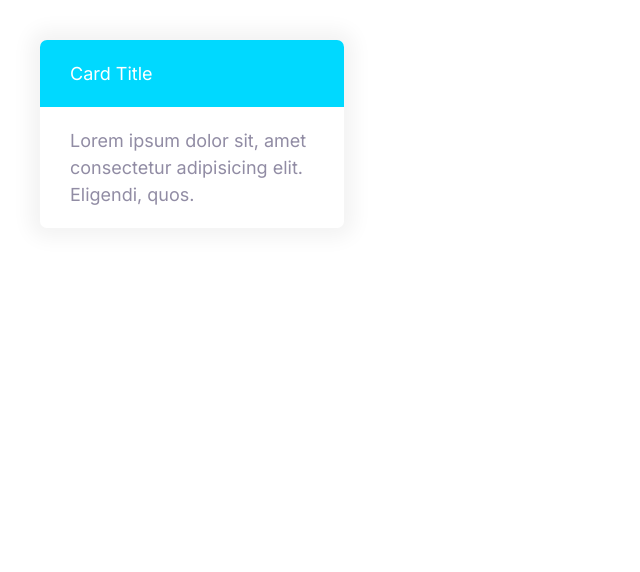
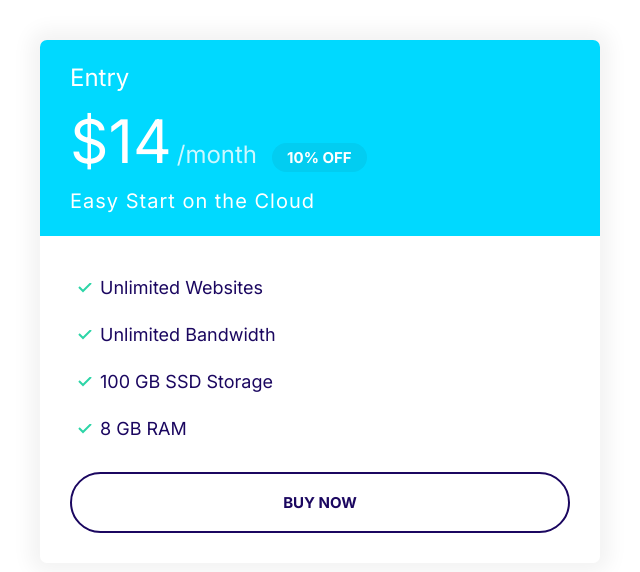
Before and after one commit to Danny922/Mo, a plain HTML site: page index.html in a window 1280 px wide. Shown: the whole page, without its empty margins (0-640 px from the left). Drawn offline with Linux system fonts and the light colour scheme.

Commit message:
Plans Set Up

```diff
--- a/css/styles.css
+++ b/css/styles.css
@@ -113,6 +113,11 @@ a {
 
 .badge--small {
     font-size: 1.6rem;
+}
+
+.badge--small {
+    font-size: 1.6rem;
+    padding: .5rem 1.5rem;
 }
 
 @media screen and (min-width: 1024px) {
@@ -292,3 +297,36 @@ a {
     background: var(--color-secondary);
     color: #fff;
 }
+
+.card--secondary .badge--secondary {
+    background: #02cdf1;
+}
+
+/* Plans */
+.plan__name {
+    color: #fff;
+    margin: 0;
+    font-weight: 500;
+}
+
+.plan__price {
+    font-size: 6rem;
+}
+
+.plan__billing-cycle {
+    font-size: 2.4rem;
+    font-weight: 300;
+    opacity: .8;
+    margin-right: 1rem;
+}
+
+.plan__description {
+    font-size: 2rem;
+    font-weight: 300;
+    letter-spacing: 1px;
+    display: block;
+}
+
+.plan .list__item {
+    margin-bottom: 2rem;
+}
--- a/index.html
+++ b/index.html
@@ -12,11 +12,25 @@
     <link rel="stylesheet" href="css/styles.css" />
 </head>
 <body>
-    <div style="width: 30%; padding: 4rem">
-        <div class="card card--secondary">
-            <header class="card__header">Card Title</header>
-            <div class="card__body">
-                Lorem ipsum dolor sit, amet consectetur adipisicing elit. Eligendi, quos.
+    <div style="width: 50%; padding: 4rem">
+        <div class="plan">
+            <div class="card card--secondary">
+                <header class="card__header">
+                    <h3 class="plan__name">Entry</h3>
+                    <span class="plan__price">$14</span>
+                    <span class="plan__billing-cycle">/month</span>
+                    <span class="badge badge--secondary badge--small">10% OFF</span>
+                    <span class="plan__description">Easy Start on the Cloud</span>
+                </header>
+                <div class="card__body">
+                    <ul class="list list--tick">
+                        <li class="list__item">Unlimited Websites</li>
+                        <li class="list__item">Unlimited Bandwidth</li>
+                        <li class="list__item">100 GB SSD Storage</li>
+                        <li class="list__item">8 GB RAM</li>
+                    </ul>
+                    <button class="btn btn--outline btn--block">Buy Now</button>
+                </div>
             </div>
         </div>
     </div>
```
